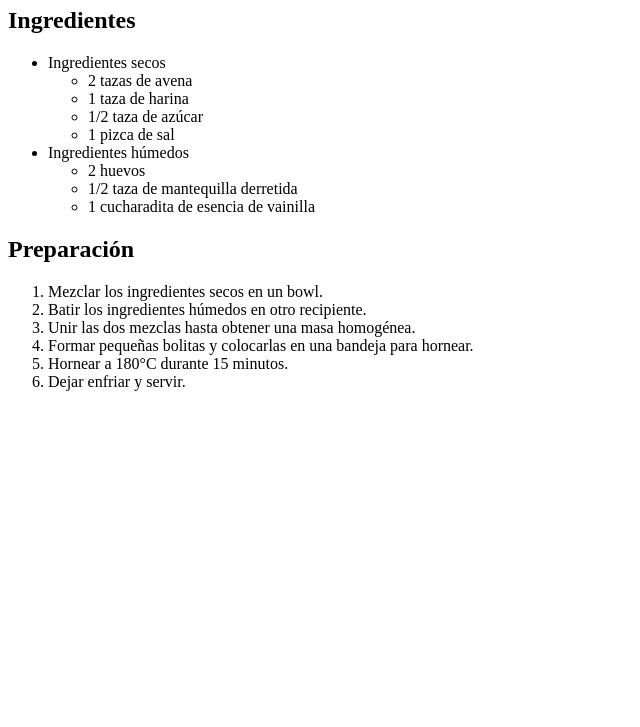
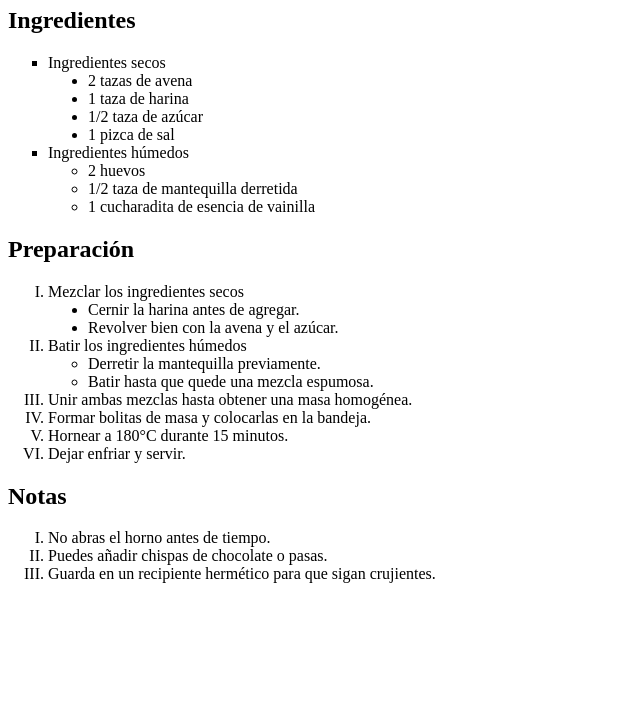
Before and after one commit to TEstebanGQ/RecetaConListasAnidadas, a plain HTML site: page index.html in a window 1280 px wide. Shown: the part 73-800 px from the top of the page, without its empty margins (0-640 px from the left). Drawn offline with Linux system fonts and the light colour scheme.

Commit message:
feat: :sparkles: retos adicionales

```diff
--- a/index.html
+++ b/index.html
@@ -1,16 +1,17 @@
 <!DOCTYPE html>
-<html lang="en">
+<html lang="es">
 <head>
     <meta charset="UTF-8">
     <meta name="viewport" content="width=device-width, initial-scale=1.0">
-    <title>Recetas de Galletas con Listas Anidadas</title>
+    <title>Receta de Galletas Variante</title>
 </head>
 <body>
-    <h1>Receta de Galletas de Avena</h1>
+    <h1>Receta de Galletas de Avena (Variante)</h1>
+
     <h2>Ingredientes</h2>
-    <ul>
+    <ul style="list-style-type: square;">
         <li>Ingredientes secos
-            <ul>
+            <ul style="list-style-type: disc;">
                 <li>2 tazas de avena</li>
                 <li>1 taza de harina</li>
                 <li>1/2 taza de azúcar</li>
@@ -18,21 +19,39 @@
             </ul>
         </li>
         <li>Ingredientes húmedos
-            <ul>
+            <ul style="list-style-type: circle;">
                 <li>2 huevos</li>
                 <li>1/2 taza de mantequilla derretida</li>
                 <li>1 cucharadita de esencia de vainilla</li>
             </ul>
         </li>
     </ul>
+
     <h2>Preparación</h2>
-    <ol>
-        <li>Mezclar los ingredientes secos en un bowl.</li>
-        <li>Batir los ingredientes húmedos en otro recipiente.</li>
-        <li>Unir las dos mezclas hasta obtener una masa homogénea.</li>
-        <li>Formar pequeñas bolitas y colocarlas en una bandeja para hornear.</li>
+    <ol type="I" style="list-style-type: upper-roman;">
+        <li>Mezclar los ingredientes secos
+            <ul style="list-style-type: disc;">
+                <li>Cernir la harina antes de agregar.</li>
+                <li>Revolver bien con la avena y el azúcar.</li>
+            </ul>
+        </li>
+        <li>Batir los ingredientes húmedos
+            <ul style="list-style-type: circle;">
+                <li>Derretir la mantequilla previamente.</li>
+                <li>Batir hasta que quede una mezcla espumosa.</li>
+            </ul>
+        </li>
+        <li>Unir ambas mezclas hasta obtener una masa homogénea.</li>
+        <li>Formar bolitas de masa y colocarlas en la bandeja.</li>
         <li>Hornear a 180°C durante 15 minutos.</li>
         <li>Dejar enfriar y servir.</li>
     </ol>
+
+    <h2>Notas</h2>
+    <ol type="I" style="list-style-type: upper-roman;">
+        <li>No abras el horno antes de tiempo.</li>
+        <li>Puedes añadir chispas de chocolate o pasas.</li>
+        <li>Guarda en un recipiente hermético para que sigan crujientes.</li>
+    </ol>
 </body>
 </html>
```
